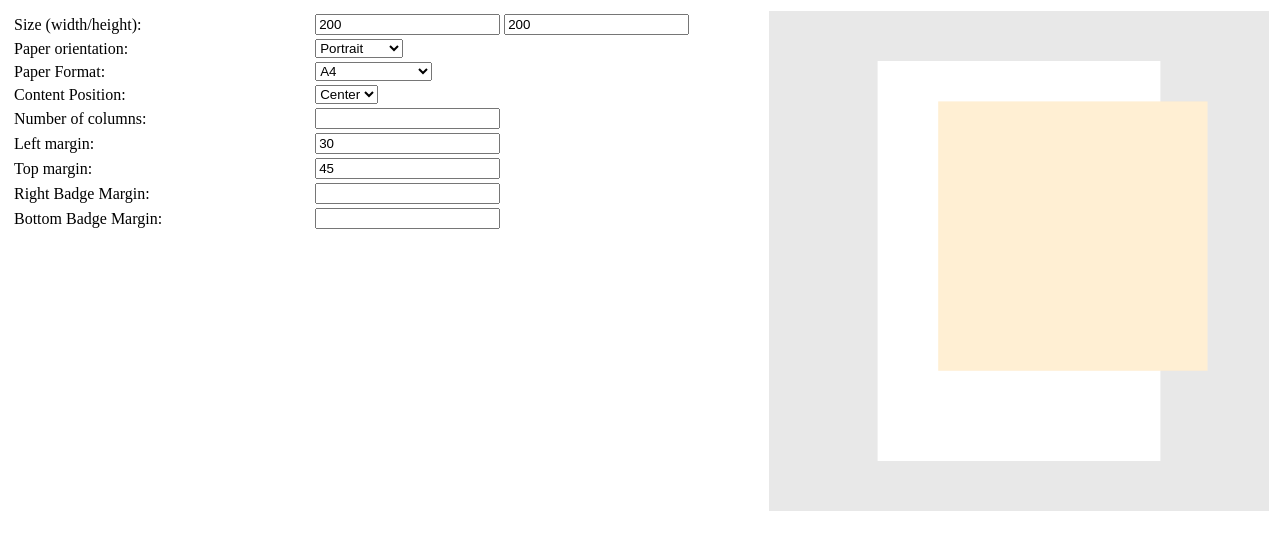
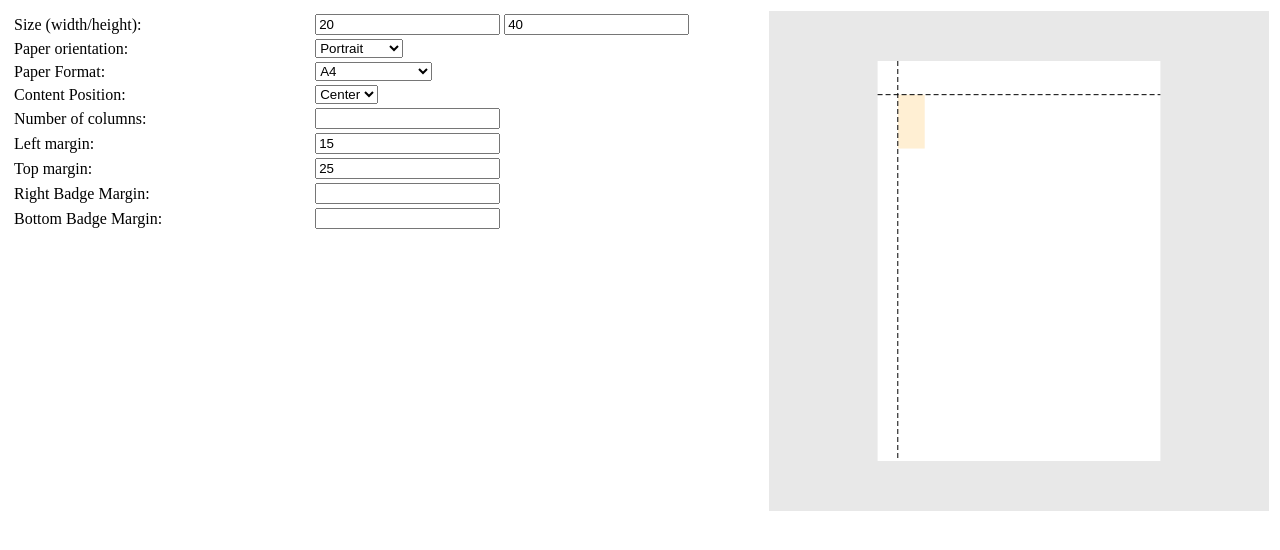
Before and after one commit to it7-solutions/it7badgeLivePreview, a website built with webpack: page src/index.html in a window 1280 px wide. Built offline with nearby package versions, Linux system fonts and the light colour scheme.

Commit message:
draw line, top and left to show margin

```diff
--- a/src/calculateData.ts
+++ b/src/calculateData.ts
@@ -13,7 +13,7 @@ export class CalculateData {
     }
 
     calculateData() {
-        console.log('calculateData', this.dataToCalculate);
+        console.log('calculateData!!', this.dataToCalculate);
 
         return this.sizeToAdapt(
             this.dataToCalculate.paperSize.width,
--- a/src/draw.ts
+++ b/src/draw.ts
@@ -28,15 +28,27 @@ export class Draw {
         );
 
         this.drawBadge(
-            0 + this.dataToDraw.badge.topMargin, //badge top corner x + margin top
-            0 + this.dataToDraw.badge.leftMargin, //badge top corner y + margin left
+            0 + this.dataToDraw.badge.leftMargin, //badge top corner x + margin left
+            0 + this.dataToDraw.badge.topMargin, //badge top corner y + margin top
 
             this.dataToDraw.badge.width,
             this.dataToDraw.badge.height,
 
-            this.dataToDraw.canvasOptions.badgeBackground,
+            this.dataToDraw.canvasOptions.badgeBackground
+        );
 
+        this.drawTopLine(
+            0,
+            0 + this.dataToDraw.badge.topMargin,
+            this.dataToDraw.paperSizeToAdapt.width / this.dataToDraw.paperSizeToAdapt.k,
+            0 + this.dataToDraw.badge.topMargin
+        );
 
+        this.drawLeftLine(
+            0 + this.dataToDraw.badge.leftMargin,
+            0,
+            0 + this.dataToDraw.badge.leftMargin,
+            this.dataToDraw.paperSizeToAdapt.height / this.dataToDraw.paperSizeToAdapt.k
         );
     }
 
@@ -80,4 +92,32 @@ export class Draw {
         return n * this.k;
     }
 
+    private drawLine(xFrom: number, yFrom: number, xTo: number, yTo: number, fill?: number) {
+        this.ctx.setLineDash([5, 3]);
+        this.ctx.beginPath();
+        this.ctx.moveTo(xFrom, yFrom);
+        this.ctx.lineTo(xTo, yTo);
+        this.ctx.stroke();
+    }
+
+    private drawTopLine(xFrom: number, yFrom: number, xTo: number, yTo: number, fill?: number) {
+        this.drawLine(
+            this.prepareX(xFrom),
+            this.prepareY(yFrom),
+            this.prepareX(xTo),
+            this.prepareY(yTo)
+        );
+    }
+
+    private drawLeftLine(xFrom: number, yFrom: number, xTo: number, yTo: number, fill?: number) {
+        this.drawLine(
+            this.prepareX(xFrom),
+            this.prepareY(yFrom),
+            this.prepareX(xTo),
+            this.prepareY(yTo)
+        );
+    }
+
+
+
 }
--- a/src/index.html
+++ b/src/index.html
@@ -15,8 +15,8 @@
         <tr>
           <td width="40%">Size (width/height):</td>
           <td width="60%">
-            <input type="text" name="width" value="200">
-            <input type="text" name="height" value="200">
+            <input type="text" name="width" value="20">
+            <input type="text" name="height" value="40">
           </td>
         </tr>
         <tr>
@@ -57,13 +57,13 @@
         <tr>
           <td>Left margin:</td>
           <td>
-            <input type="text" name="left_margin" value="30">
+            <input type="number" name="left_margin" value="15">
           </td>
         </tr>
         <tr>
           <td>Top margin:</td>
           <td>
-            <input type="text" name="top_margin" value="45">
+            <input type="number" name="top_margin" value="25">
           </td>
         </tr>
         <tr>
```
